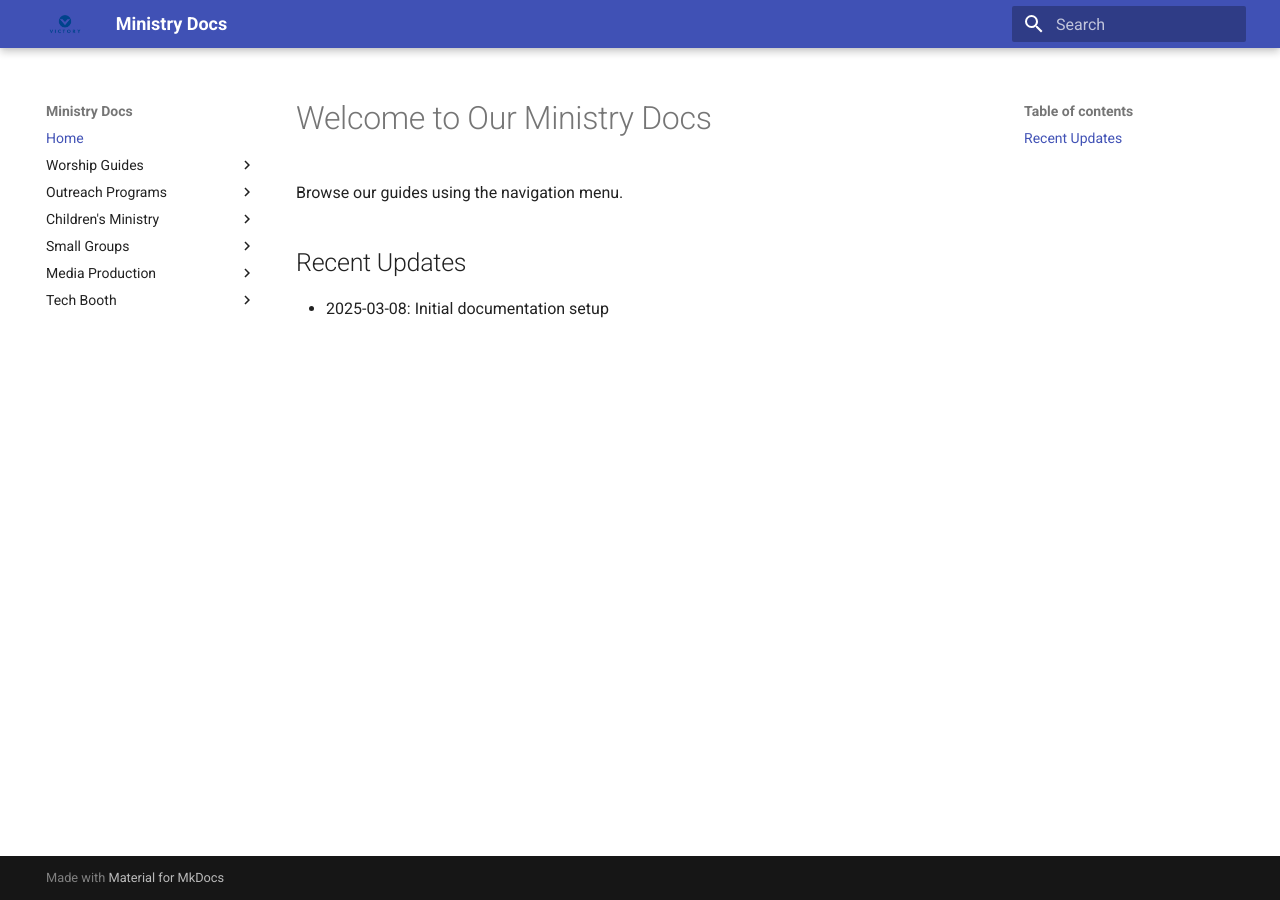
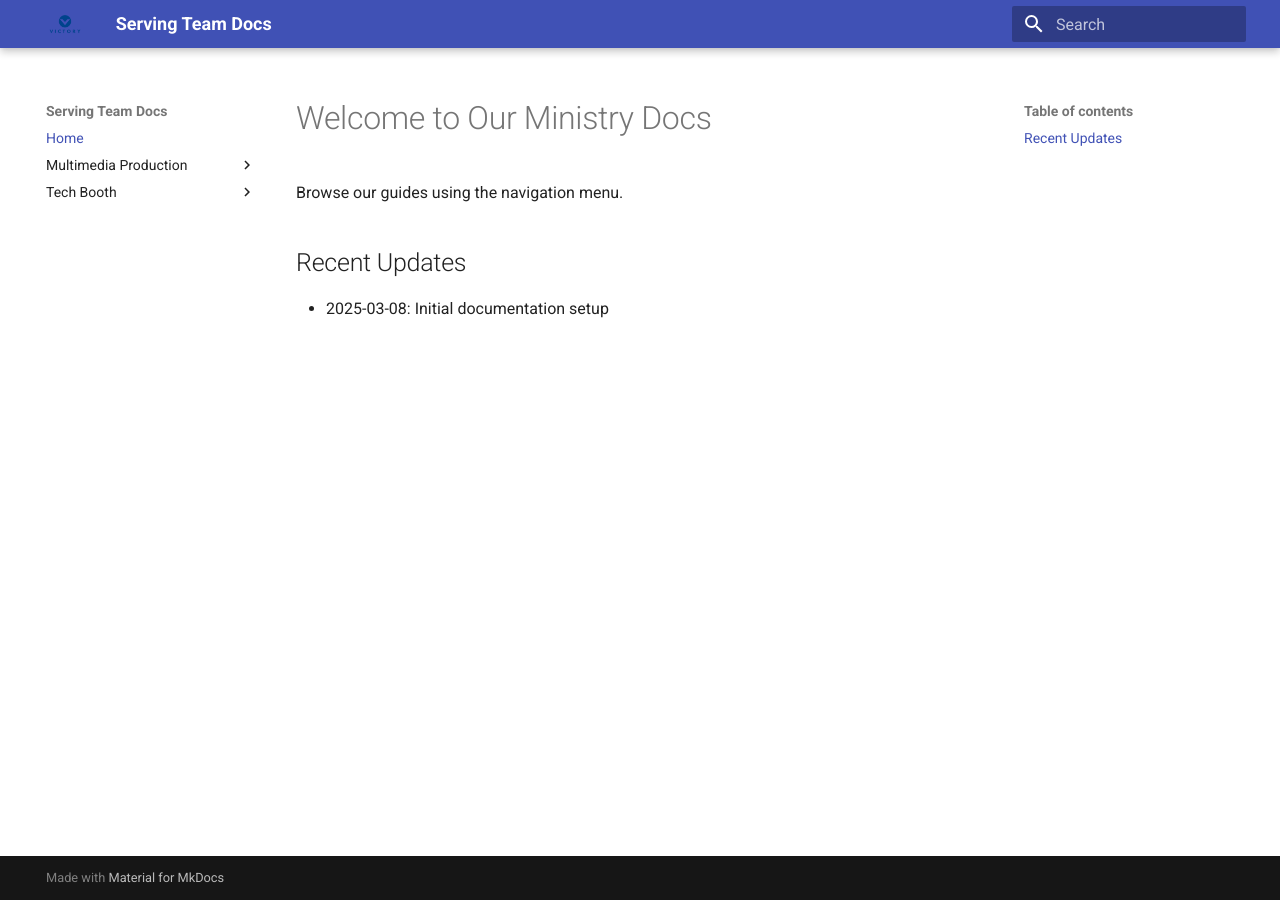
Before and after one commit to evan-07/serving-team-docs, an MkDocs documentation site: the page built from serving-team-docs/index.md, in a window 1280 px wide. Built offline with MkDocs 1.6.1 and Material for MkDocs 9.7.7, drawn with Linux system fonts in a browser that asks for light colours.

Commit message:
Rename site and update navigation structure in mkdocs.yml

```diff
--- a/mkdocs.yml
+++ b/mkdocs.yml
@@ -1,4 +1,4 @@
-site_name: Ministry Docs
+site_name: Serving Team Docs
 theme:
   name: material
   logo: images/Victory-Logo-200-300x191.png
@@ -6,19 +6,19 @@ theme:
 docs_dir: serving-team-docs
 nav:
   - Home: index.md
-  - Worship Guides:
-    - Basics: worship-guides/basics.md
-    - Advanced: worship-guides/advanced.md
-  - Outreach Programs:
-    - Local: outreach/local.md
-    - International: outreach/international.md
-  - Children's Ministry:
-    - Curriculum: childrens-ministry/curriculum.md
-    - Safety Guidelines: childrens-ministry/safety.md
-  - Small Groups:
-    - Leadership Guide: small-groups/leadership.md
-    - Discussion Topics: small-groups/topics.md
-  - Media Production:
+#  - Worship Guides:
+#    - Basics: worship-guides/basics.md
+#    - Advanced: worship-guides/advanced.md
+#  - Outreach Programs:
+#    - Local: outreach/local.md
+#    - International: outreach/international.md
+#  - Children's Ministry:
+#    - Curriculum: childrens-ministry/curriculum.md
+#    - Safety Guidelines: childrens-ministry/safety.md
+#  - Small Groups:
+#    - Leadership Guide: small-groups/leadership.md
+#    - Discussion Topics: small-groups/topics.md
+  - Multimedia Production:
     - Photography Guidelines: media-production/photography.md
     - Videography Guidelines: media-production/videography.md
   - Tech Booth:
```
